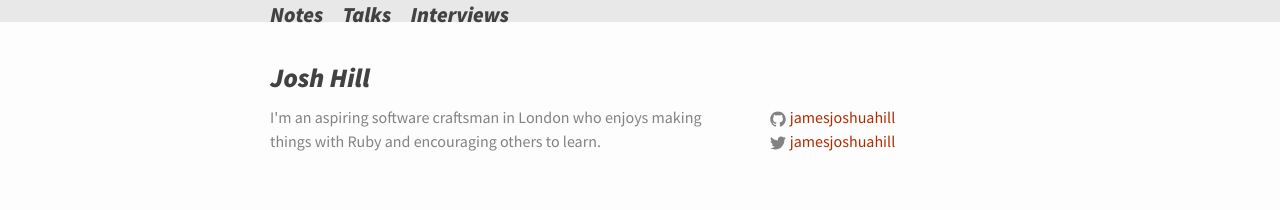
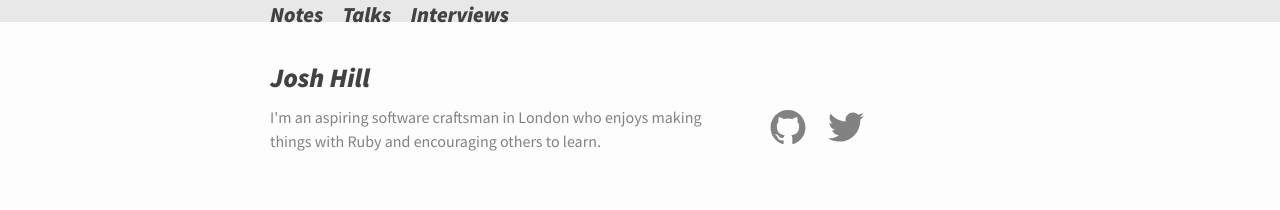
Before and after one commit to jamesjoshuahill/jamesjoshuahill.github.io, a Jekyll site: the page built from index.html, in a window 1280 px wide. Shown: the part 1232-1442 px from the top of the page. Built offline with Jekyll 4.4.1, drawn with Linux system fonts in a browser that asks for light colours.

Commit message:
Remove labels from social media icons

```diff
--- a/_includes/footer.html
+++ b/_includes/footer.html
@@ -18,23 +18,18 @@
       </div>
 
       <div class="footer-col  footer-col-2">
-        <ul class="social-media-list">
+        <div class="social-media-list">
           {% if site.github_username %}
-          <li>
           <a href="https://github.com/{{ site.github_username }}">
             <span class="icon  icon--github">
               <svg viewBox="0 0 16 16">
                 <path fill="#828282" d="M7.999,0.431c-4.285,0-7.76,3.474-7.76,7.761 c0,3.428,2.223,6.337,5.307,7.363c0.388,0.071,0.53-0.168,0.53-0.374c0-0.184-0.007-0.672-0.01-1.32 c-2.159,0.469-2.614-1.04-2.614-1.04c-0.353-0.896-0.862-1.135-0.862-1.135c-0.705-0.481,0.053-0.472,0.053-0.472 c0.779,0.055,1.189,0.8,1.189,0.8c0.692,1.186,1.816,0.843,2.258,0.645c0.071-0.502,0.271-0.843,0.493-1.037 C4.86,11.425,3.049,10.76,3.049,7.786c0-0.847,0.302-1.54,0.799-2.082C3.768,5.507,3.501,4.718,3.924,3.65 c0,0,0.652-0.209,2.134,0.796C6.677,4.273,7.34,4.187,8,4.184c0.659,0.003,1.323,0.089,1.943,0.261 c1.482-1.004,2.132-0.796,2.132-0.796c0.423,1.068,0.157,1.857,0.077,2.054c0.497,0.542,0.798,1.235,0.798,2.082 c0,2.981-1.814,3.637-3.543,3.829c0.279,0.24,0.527,0.713,0.527,1.437c0,1.037-0.01,1.874-0.01,2.129 c0,0.208,0.14,0.449,0.534,0.373c3.081-1.028,5.302-3.935,5.302-7.362C15.76,3.906,12.285,0.431,7.999,0.431z"/>
               </svg>
             </span>
-
-              <span class="username">{{ site.github_username }}</span>
           </a>
-          </li>
           {% endif %}
 
           {% if site.twitter_username %}
-          <li>
           <a href="https://twitter.com/{{ site.twitter_username }}">
             <span class="icon  icon--twitter">
               <svg viewBox="0 0 16 16">
@@ -42,12 +37,9 @@
                 c-0.632,0.375-1.332,0.647-2.076,0.793c-0.596-0.636-1.446-1.033-2.387-1.033c-1.806,0-3.27,1.464-3.27,3.27 c0,0.256,0.029,0.506,0.085,0.745C5.163,5.404,2.753,4.102,1.14,2.124C0.859,2.607,0.698,3.168,0.698,3.767 c0,1.134,0.577,2.135,1.455,2.722C1.616,6.472,1.112,6.325,0.671,6.08c0,0.014,0,0.027,0,0.041c0,1.584,1.127,2.906,2.623,3.206 C3.02,9.402,2.731,9.442,2.433,9.442c-0.211,0-0.416-0.021-0.615-0.059c0.416,1.299,1.624,2.245,3.055,2.271 c-1.119,0.877-2.529,1.4-4.061,1.4c-0.264,0-0.524-0.015-0.78-0.046c1.447,0.928,3.166,1.469,5.013,1.469 c6.015,0,9.304-4.983,9.304-9.304c0-0.142-0.003-0.283-0.009-0.423C14.976,4.29,15.531,3.714,15.969,3.058z"/>
               </svg>
             </span>
-
-              <span class="username">{{ site.twitter_username }}</span>
           </a>
-          </li>
           {% endif %}
-        </ul>
+        </div>
       </div>
     </div>
 
--- a/_sass/_base.scss
+++ b/_sass/_base.scss
@@ -202,12 +202,22 @@ pre {
 
     > svg {
         display: inline-block;
-        width: 16px;
-        height: 16px;
+        width: 36px;
+        height: 36px;
         vertical-align: middle;
 
         path {
             fill: $grey-color;
         }
     }
+
+    &:hover,
+    &:active {
+
+        > svg {
+            path {
+                fill: lighten($grey-color, 30%);
+            }
+        }
+    }
 }
--- a/_sass/_layout.scss
+++ b/_sass/_layout.scss
@@ -182,10 +182,15 @@
     margin-bottom: $spacing-unit / 4;
 }
 
-.contact-list,
 .social-media-list {
-    list-style: none;
     margin-left: 0;
+    padding-top: 4px;
+
+    a {
+        &:not(:first-child) {
+            margin-left: 36px * 0.5;
+        }
+    }
 }
 
 .footer-col-wrapper {
```
Lines whose indentation alone changed are shown as unchanged.
